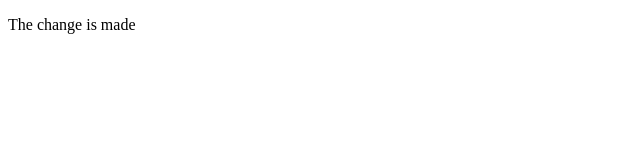
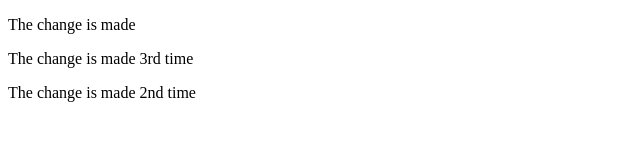
Before and after one commit to dikshithreddym/git-repositary, a plain HTML site: page index.html in a window 1280 px wide. Shown: the whole page, without its empty margins (0-640 px from the left). Drawn offline with Linux system fonts and the light colour scheme.

Commit message:
added features

```diff
--- a/index.html
+++ b/index.html
@@ -7,5 +7,7 @@
 </head>
 <body>
     <p>The change is made</p>
+    <p>The change is made 3rd time</p>
+    <p>The change is made 2nd time</p>
 </body>
 </html>
```
